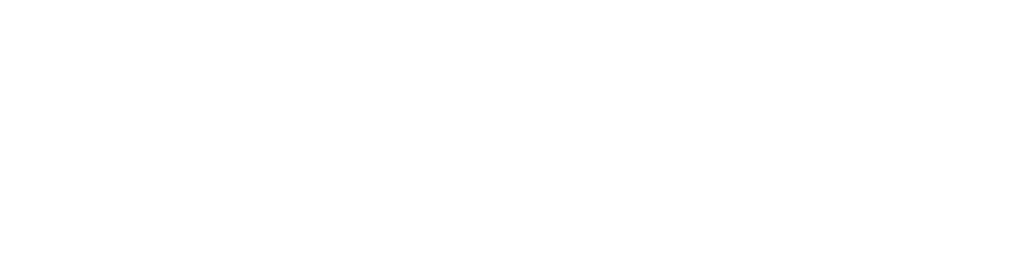
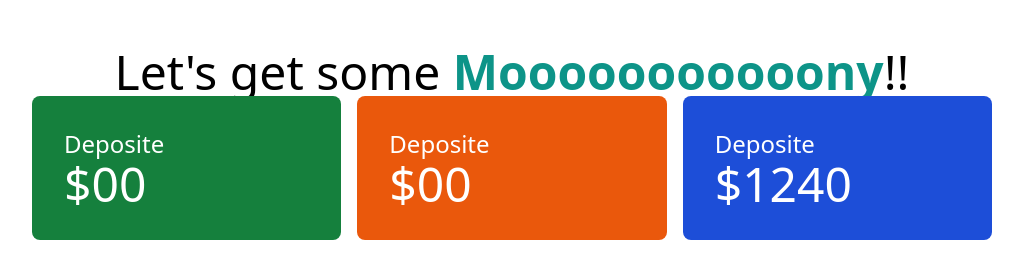
Before and after one commit to Sreedhar-roy/Babar-Bank-website, a plain HTML site: page Html Desing/Bank.html in a window 1280 px wide. Shown: the whole page, without its empty margins (128-1151 px from the left). Drawn offline with nearby package versions, Linux system fonts and the light colour scheme.

Commit message:
bank design commit

```diff
--- a/Html Desing/Bank.html
+++ b/Html Desing/Bank.html
@@ -7,6 +7,28 @@
     <script src="https://cdn.tailwindcss.com"></script>
 </head>
 <body>
-
+    <header>
+        <h2 class="ont-semibold text-5xl text-center mt-12">Let's get some
+            <span class="text-teal-600 font-bold ">Mooooooooooony</span>!!
+        </h2>
+    </header>
+    <main>
+        <section>
+            <div class="grid grid-cols-3 gap-4 w-9/12 mx-auto text-white">
+                <div class="bg-green-700 p-8 rounded-lg">
+                    <h4 class="text-2xl">Deposite</h4>
+                    <h2 class="text-5xl">$<span id="deposit-balance">00</span></h2>
+                </div>
+                <div class="bg-orange-600 p-8 rounded-lg">
+                    <h4 class="text-2xl">Deposite</h4>
+                    <h2 class="text-5xl">$<span id="withdraw-balance">00</span></h2>
+                </div>
+                <div class="bg-blue-700 p-8 rounded-lg">
+                    <h4 class="text-2xl">Deposite</h4>
+                    <h2 class="text-5xl">$<span id="Total-balance">1240</span></h2>
+                </div>
+            </div>
+        </section>
+    </main>
 </body>
 </html>
```
